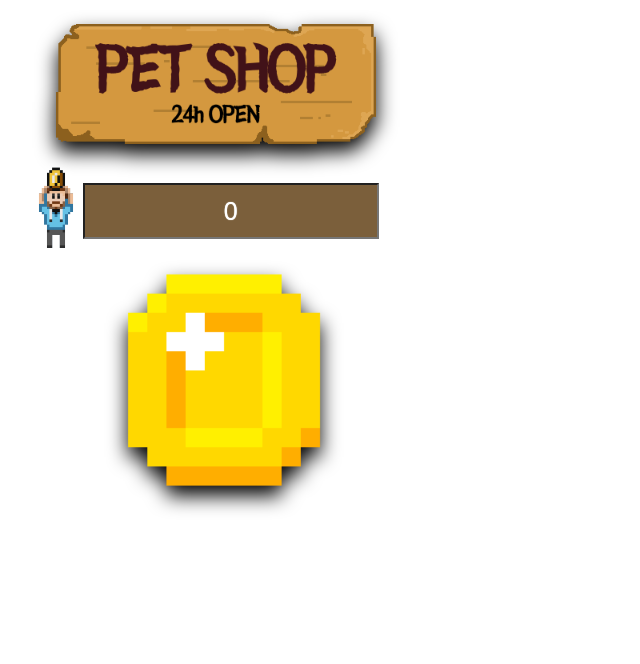
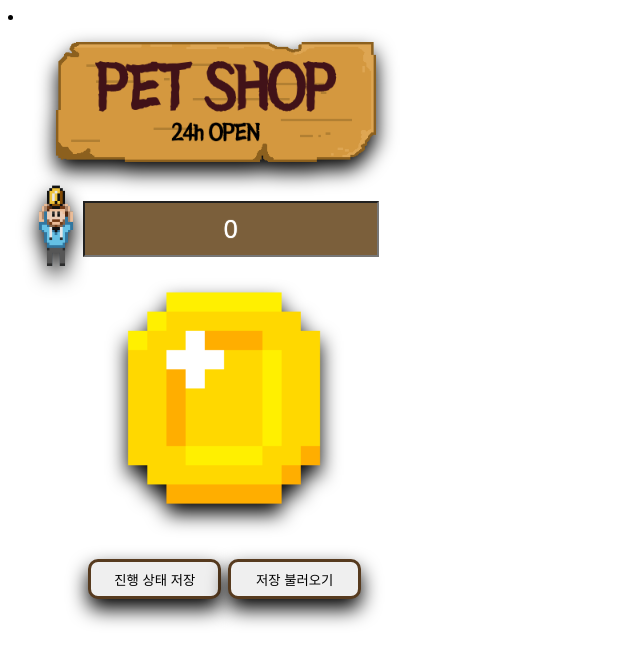
Before and after one commit to SehunPyo/Pet-Shop-Clicker-Game, a plain HTML site: page index.html in a window 1280 px wide. Shown: the whole page, without its empty margins (0-640 px from the left). Drawn offline with Linux system fonts and the light colour scheme.

Commit message:
version 1.0.2

```diff
--- a/index.css
+++ b/index.css
@@ -18,6 +18,7 @@ div{
 #bank{
     width: 6em;
     margin-top: 9em;
+    filter: drop-shadow(0px 10px 10px black);
 }
 
 #countNum{
@@ -42,3 +43,28 @@ div{
 #coin:active{
     filter: drop-shadow(0px 0px 10px gold);
 }
+
+#save{
+    width: 10em;
+    height: 3em;
+    margin-top: 40em;
+    margin-left: 6em;
+    filter: drop-shadow(0px 10px 10px black);
+    border: 3px solid rgb(87, 59, 31);
+    border-radius: 10px;
+}
+#save:hover{
+    background-color: rgb(255, 255, 255);
+}
+
+#load{
+    width: 10em;
+    height: 3em;
+    margin-left: 0.2em;
+    filter: drop-shadow(0px 10px 10px black);
+    border: 3px solid rgb(87, 59, 31);
+    border-radius: 10px;
+}
+#load:hover{
+    background-color: rgb(255, 255, 255);
+}
--- a/index.html
+++ b/index.html
@@ -6,6 +6,12 @@
     <meta name="viewport" content="width=device-width, initial-scale=1.0">
     <link rel="stylesheet" href="index.css">
     <script src="index.js"> </script>
+    <li
+        class="item"
+        data-type="book"
+        data-lang="html"
+        data-index-number="123">
+    </li>
     <title>the Pet Shop Game</title>
 </head>
 <body>
@@ -21,5 +27,9 @@
     <div class="coin">
         <img src="coin.gif" onclick="add()" id="coin">
     </div>
+
+        <button id="save" onclick="save()">진행 상태 저장</button>
+        <button id="load" onclick="load()">저장 불러오기</button>
+
 </body>
 </html>
--- a/index.js
+++ b/index.js
@@ -8,3 +8,14 @@ function add(){
 function update(){
     document.querySelector('#countNum').value = coin;
 }
+
+function save(){
+    localStorage.setItem("coin",coin);
+}
+
+function load(){
+    localStorage.getItem("coin",coin);
+    coin = parseInt(coin);
+
+    update();
+}
```
